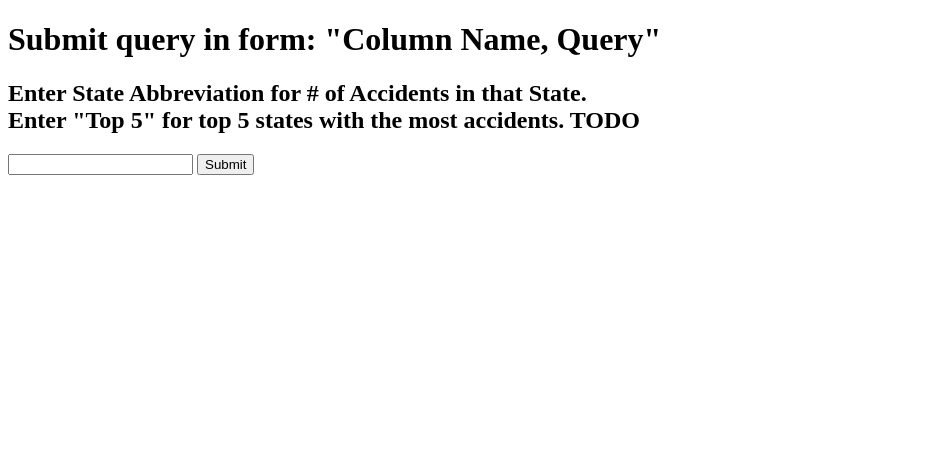
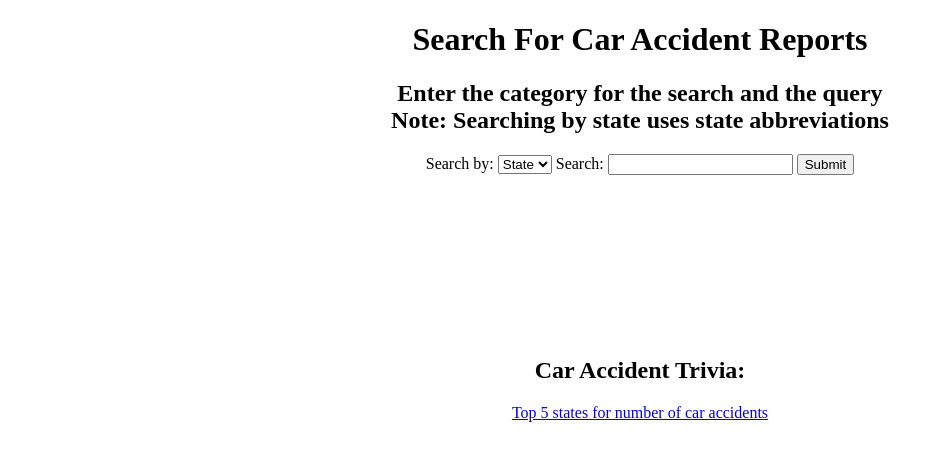
Before and after one commit to PranaySarveiya/Team_CS180, a Django app: page /hello/search/ in a window 1280 px wide. Shown: the top 461 px of the page, without its empty margins (0-944 px from the left). Run offline with Django 4.2, Linux system fonts and the light colour scheme; parts of the project's set-up code (start-up, migrations or seed data) failed here and were passed over.

Commit message:
added search by, centered website, and added trivia

```diff
--- a/mysite/hello/forms.py
+++ b/mysite/hello/forms.py
@@ -0,0 +1,10 @@
+from django import forms
+
+SEARCH_CHOICES = [
+    ('state', 'State'),
+    ('city', 'City'),
+]
+
+class SearchForm(forms.Form):
+    category = forms.ChoiceField(label = 'Search by',choices = SEARCH_CHOICES)
+    search_text = forms.CharField(label = 'Search')
--- a/mysite/hello/templates/hello/search.html
+++ b/mysite/hello/templates/hello/search.html
@@ -4,20 +4,39 @@
     <body>
         <title>Query</title>
     </body>
+    <style>
+        #wrapper { text-align: center;}
+    </style>
 </head>
 
+<div id = "wrapper">
     <h1>
-    Submit query in form: "Column Name, Query"
+        Search For Car Accident Reports
     </h1>
     <h2>
-    Enter State Abbreviation for # of Accidents in that State. <br>
-    Enter "Top 5" for top 5 states with the most accidents. TODO
+        Enter the category for the search and the query <br/>
+        Note: Searching by state uses state abbreviations
     </h2>
 
     <form method="POST" action="">
         {% csrf_token %}
-    <input type="text" name="textfield">
+        {{form}}
 
         <button type="submit">Submit</button>
     </form>
+
+    <br/>
+    <br/>
+    <br/>
+    <br/>
+    <br/>
+    <br/>
+    <br/>
+    <br/>
+    <br/>
+    <h2>
+        Car Accident Trivia:
+    </h2>
+    <a href = '../top-5-states/'><p>Top 5 states for number of car accidents</p></a>
+</div>
 </html>
--- a/mysite/hello/views.py
+++ b/mysite/hello/views.py
@@ -1,6 +1,7 @@
 from django.shortcuts import render
 from django.http import HttpResponse
 from hello.csv_read import dataset
+from .forms import SearchForm
 import math
 # Create your views here.
 
@@ -23,16 +24,29 @@ def index(request):
 
 def search(request):
     if request.method == 'POST':
-        search_param = request.POST["textfield"]
-        if search_param in statesAbv:
-            return HttpResponse(AccidentByState(search_param))
-        elif search_param == "Top 5":
-            return Top5States(request)
-        else:
-            print(search_param + " is not a state abbreviation or Top 5")   #for debugging
-            return render(request, "hello/search.html")
+        form = SearchForm(request.POST)
+        if form.is_valid():
+            category = form.cleaned_data['category']
+            search_text = form.cleaned_data['search_text']
+
+            if(category == 'state'):
+                return SearchByState(search_text)
+            elif(category == 'city'):
+                print(category, search_text)
+
+
+    form = SearchForm()
+    return render(request, "hello/search.html", {'form': form})
+
+def SearchByState(search_param):
+    if search_param in statesAbv:
+        return HttpResponse(AccidentByState(search_param))
+    # elif search_param == "Top 5":
+    #     return Top5States(request)
     else:
-        return render(request, "hello/search.html")
+        form = SearchForm()
+        print(search_param + " is not a state abbreviation or Top 5")   #for debugging
+        return render(request, "hello/search.html", {'form': form})
 
 def SearchState(request):
     if request.method == 'POST':
```
Lines whose indentation alone changed are shown as unchanged.
